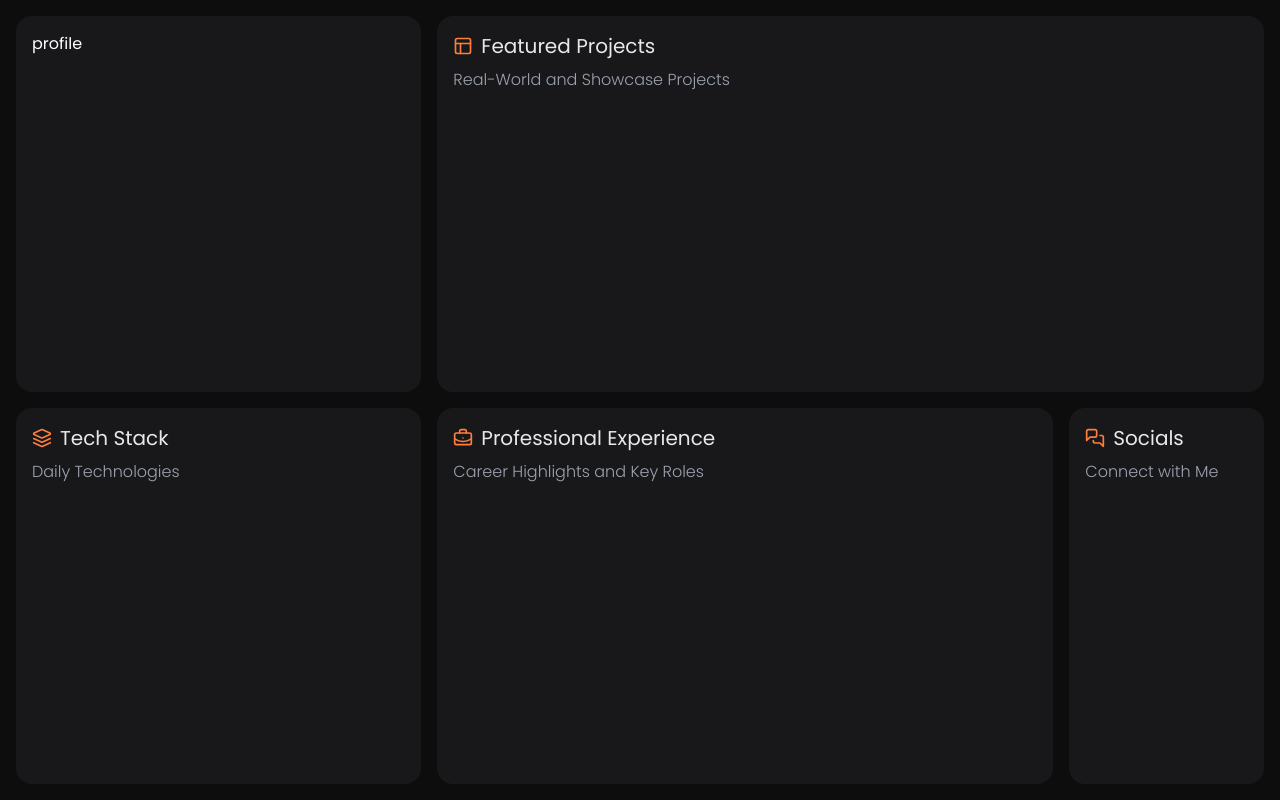
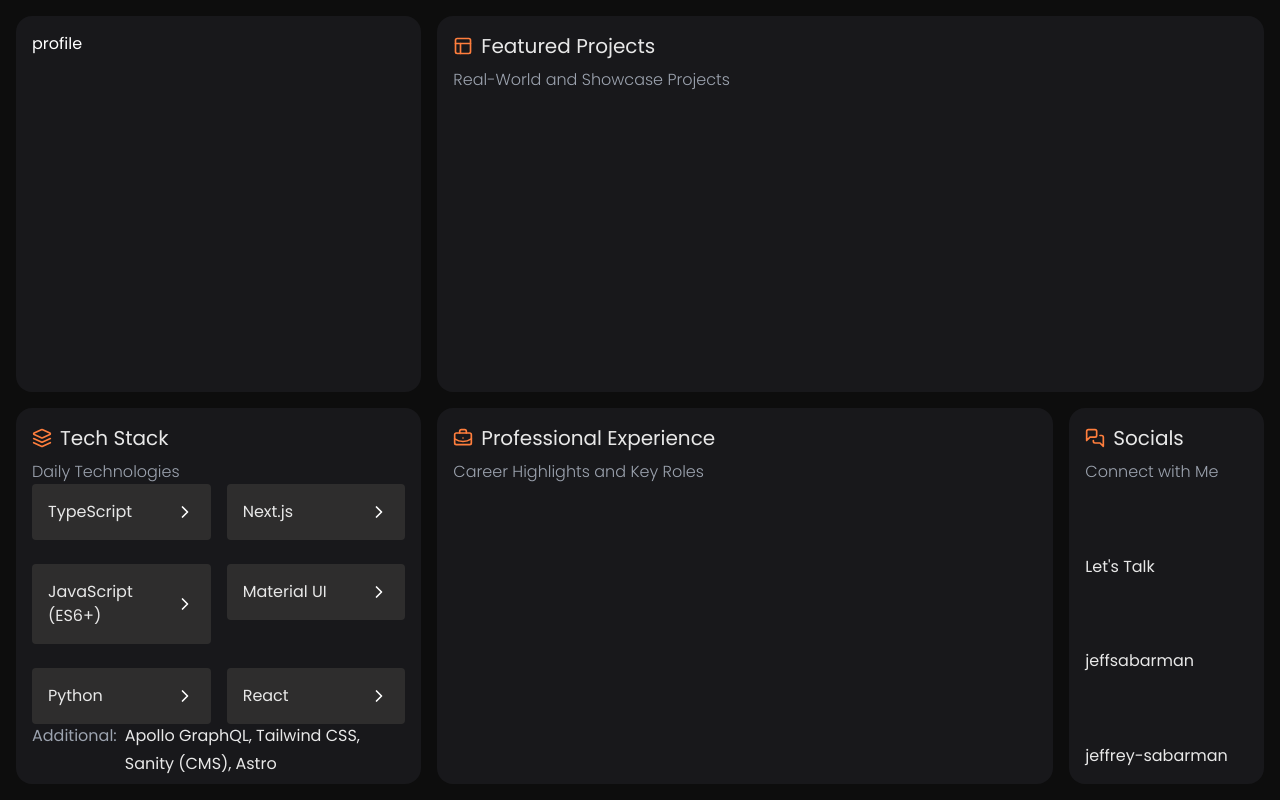
Before and after one commit to jeffsabarman/personal-website-bento, an Astro site: page / in a window 1280 px wide. Built offline with nearby package versions, Linux system fonts and the light colour scheme; Astro itself is replaced by a stand-in of ours.

Commit message:
handle tech stack and socials in progress

```diff
--- a/src/components/Socials.astro
+++ b/src/components/Socials.astro
@@ -1,9 +1,40 @@
 ---
+import type { IconType } from "@/utils/helper";
 import TitleCard from "./shared/TitleCard.astro";
-import { MessagesSquare } from "lucide-react";
+import {
+  MessagesSquare,
+  Mail,
+  Github,
+  Linkedin,
+  Instagram,
+} from "lucide-react";
+import { Button } from "./ui/button";
+
+const socials: { label: string; link: string; icon: IconType }[] = [
+  {
+    icon: Mail,
+    label: "Let's Talk",
+    link: "",
+  },
+  {
+    icon: Github,
+    label: "jeffsabarman",
+    link: "",
+  },
+  {
+    icon: Linkedin,
+    label: "jeffrey-sabarman",
+    link: "",
+  },
+  // {
+  //   icon: Instagram,
+  //   label: "jeffsabarman",
+  //   link: "",
+  // },
+];
 ---
 
-<div class="flex flex-col">
+<div class="flex flex-col h-full justify-between">
   <div>
     <TitleCard
       Icon={MessagesSquare}
@@ -11,4 +42,13 @@ import { MessagesSquare } from "lucide-react";
       subtitle="Connect with Me"
     />
   </div>
+  {
+    socials?.map((social) => (
+      <div>
+        <a href={social?.link} target="_blank">
+          {social?.label}
+        </a>
+      </div>
+    ))
+  }
 </div>
--- a/src/components/TechStack.astro
+++ /dev/null
@@ -1,10 +0,0 @@
----
-import { Layers } from "lucide-react";
-import TitleCard from "./shared/TitleCard.astro";
----
-
-<div class="flex flex-col">
-  <div>
-    <TitleCard Icon={Layers} title="Tech Stack" subtitle="Daily Technologies" />
-  </div>
-</div>
--- /dev/null
+++ b/src/components/TechStack/ItemTechStack.astro
@@ -0,0 +1,22 @@
+---
+import type { IconType } from "@/utils/helper";
+import { ChevronRight } from "lucide-react";
+
+interface Props {
+  link: string;
+  label: string;
+  icon?: IconType;
+}
+const { link, label, icon } = Astro.props;
+---
+
+<a href={link} target="_blank">
+  <div class="rounded-sm bg-[#2E2D2D] hover:bg-primary p-4">
+    <div class="flex space-x-2">
+      <p class="grow">{label}</p>
+      <div class="flex items-center">
+        <ChevronRight color="white" size={20} />
+      </div>
+    </div>
+  </div>
+</a>
--- /dev/null
+++ b/src/components/TechStack/index.astro
@@ -0,0 +1,118 @@
+---
+import { Layers } from "lucide-react";
+import TitleCard from "../shared/TitleCard.astro";
+import ItemTechStack from "./ItemTechStack.astro";
+
+type DataStacksType = { link: string; label: string }[];
+
+const mainStacks: DataStacksType = [
+  {
+    label: "TypeScript",
+    link: "",
+  },
+  // {
+  //   label: "Node.js",
+  //   link: "",
+  // },
+  // {
+  //   label: "Astro",
+  //   link: "",
+  // },
+  {
+    label: "Next.js",
+    link: "",
+  },
+  {
+    label: "JavaScript (ES6+)",
+    link: "",
+  },
+  {
+    label: "Material UI",
+    link: "",
+  },
+  {
+    label: "Python",
+    link: "",
+  },
+  {
+    label: "React",
+    link: "",
+  },
+  // {
+  //   label: "Tailwind CSS",
+  //   link: "",
+  // },
+];
+
+const additionalStacks: DataStacksType = [
+  {
+    label: "Apollo GraphQL",
+    link: "",
+  },
+  {
+    label: "Tailwind CSS",
+    link: "",
+  },
+  {
+    label: "Sanity (CMS)",
+    link: "",
+  },
+  {
+    label: "Astro",
+    link: "",
+  },
+  // {
+  //   label: "Node.js",
+  //   link: "",
+  // },
+];
+---
+
+<div class="flex flex-col justify-between h-full">
+  <div>
+    <TitleCard Icon={Layers} title="Tech Stack" subtitle="Daily Technologies" />
+  </div>
+  <div class="grid grid-cols-2 gap-y-6 gap-x-4">
+    {
+      mainStacks?.map((mainStack) => (
+        <div class="grow">
+          <ItemTechStack label={mainStack?.label} link={mainStack.link} />
+        </div>
+      ))
+    }
+  </div>
+  <div class="flex space-x-2">
+    <div>
+      <p class="text-gray-400">Additional:</p>
+    </div>
+    <div class="grow">
+      <div class="flex flex-wrap gap-1">
+        {
+          additionalStacks?.map((additionalStack, idx) => (
+            <div class="flex">
+              <a href={additionalStack?.link} target="_blank">
+                <span class="link-underline">{additionalStack?.label}</span>
+              </a>
+              {idx !== additionalStacks?.length - 1 ? <span>,</span> : null}
+            </div>
+          ))
+        }
+      </div>
+    </div>
+  </div>
+</div>
+<style>
+  .link-underline {
+    border-bottom-width: 0;
+    background-image: linear-gradient(transparent, transparent),
+      linear-gradient(#fff, #fff);
+    background-size: 0 1px;
+    background-position: 0 100%;
+    background-repeat: no-repeat;
+    transition: background-size 0.25s ease-in-out;
+  }
+  .link-underline:hover {
+    background-size: 100% 1px;
+    background-position: 0 100%;
+  }
+</style>
--- a/src/pages/index.astro
+++ b/src/pages/index.astro
@@ -5,7 +5,7 @@ import Profile from "@/components/Profile.astro";
 import CardContainer from "@/components/shared/CardContainer.astro";
 import ExperienceYears from "@/components/ExperienceYears.astro";
 import NumberOfProjects from "@/components/NumberOfProjects.astro";
-import TechStack from "@/components/TechStack.astro";
+import TechStack from "@/components/TechStack/index.astro";
 import Projects from "@/components/Projects.astro";
 import Experiences from "@/components/Experiences.astro";
 import Socials from "@/components/Socials.astro";
--- /dev/null
+++ b/src/utils/helper.ts
@@ -0,0 +1,5 @@
+import type { LucideProps } from "lucide-react";
+
+export type IconType = React.ForwardRefExoticComponent<
+  Omit<LucideProps, "ref"> & React.RefAttributes<SVGSVGElement>
+>;
```
